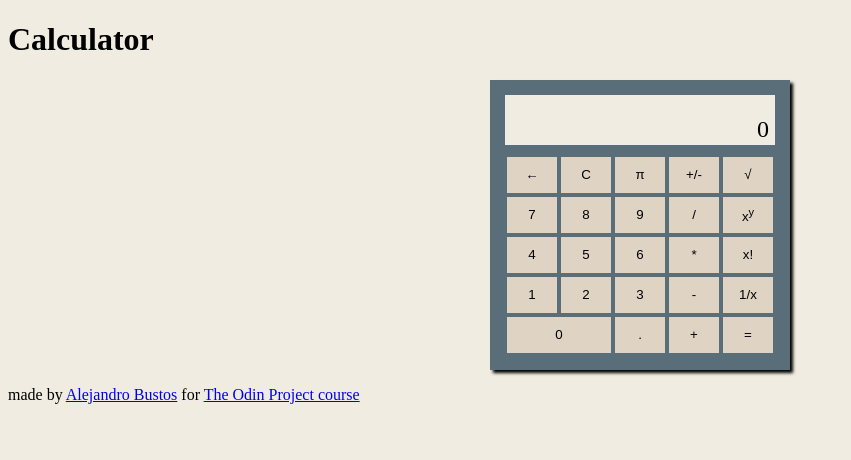
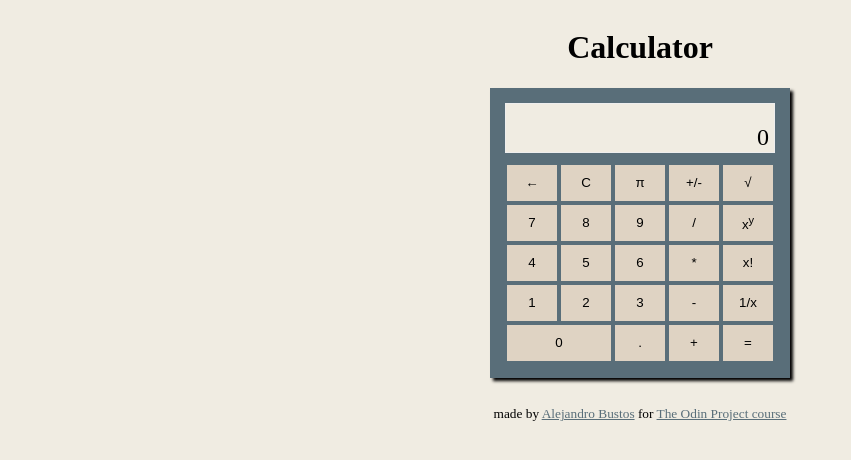
Before and after one commit to ABustos2606/odin-calculator, a plain HTML site: page index.htm in a window 1280 px wide. Shown: the whole page, without its empty margins (0-851 px from the left). Drawn offline with Linux system fonts and the light colour scheme.

```diff
--- a/style.css
+++ b/style.css
@@ -1,5 +1,10 @@
 body {
     background-color: #f0ece2;
+}
+
+header {
+    display: flex;
+    justify-content: center;
 }
 
 main {
@@ -71,3 +76,18 @@
 .zero {
     flex: 2;
 }
+
+footer {
+    display: flex;
+    justify-content: center;
+    font-size: smaller;
+    margin: 15px;
+}
+
+a {
+    color: #596e79;
+}
+
+a:hover {
+    color: #c7b198;
+}
```
